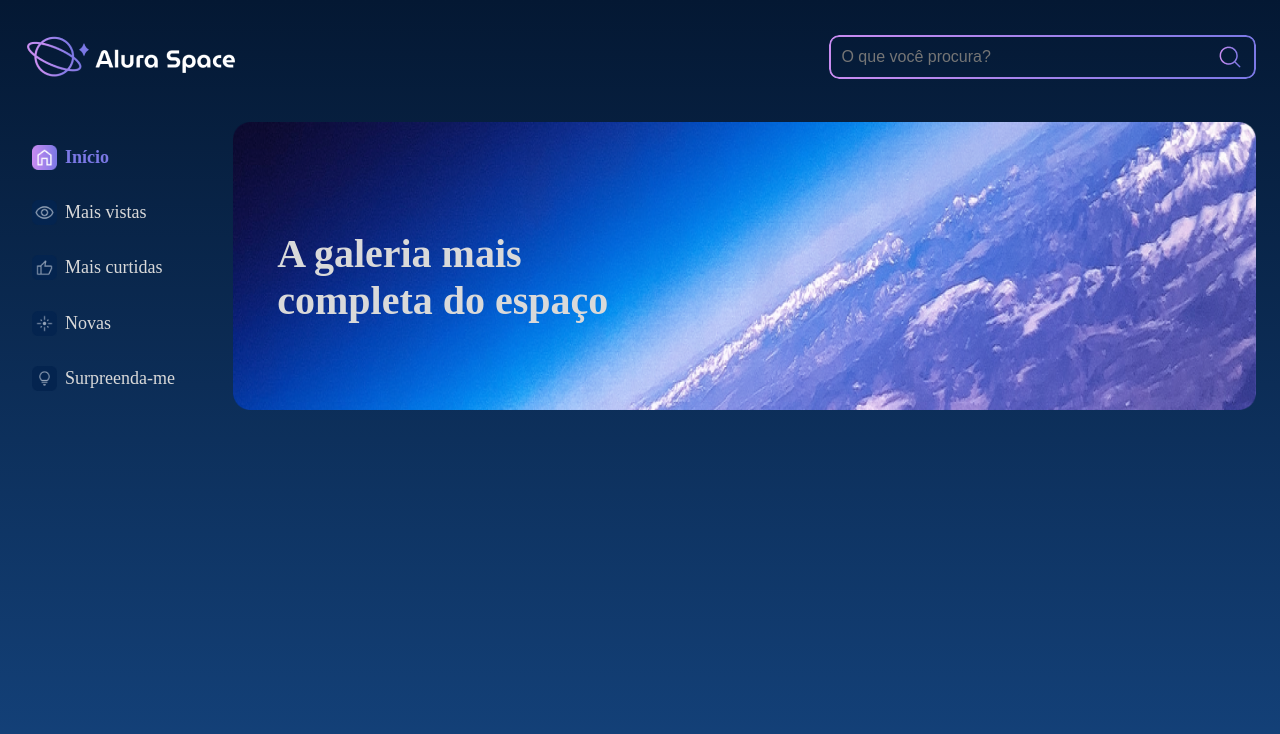
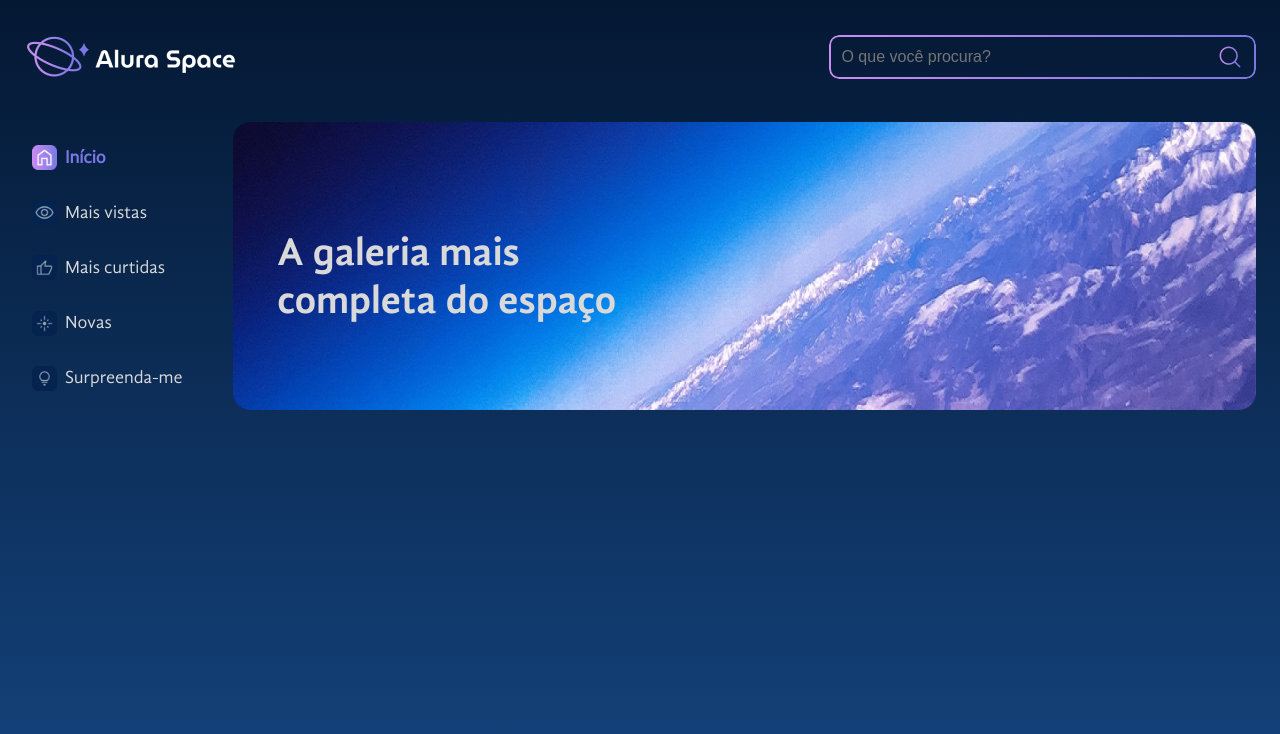
Before and after one commit to IgorNatann/Space, a React (Create React App) app: page / in a window 1280 px wide. Shown: the top 734 px of the page. Built offline with nearby package versions, Linux system fonts and the light colour scheme; a web font is replaced by a local one.

Commit message:
commit fontes globais do projeto

```diff
--- a/src/index.js
+++ b/src/index.js
@@ -1,5 +1,8 @@
 import React from 'react';
 import ReactDOM from 'react-dom/client';
+import "./assets/fontes/GandhiSans-Regular.otf"
+import "./assets/fontes/GandhiSans-Bold.otf"
+
 import App from './App';
 
 const root = ReactDOM.createRoot(document.getElementById('root'));
--- a/src/paginas/PaginaInicial/PaginaInicial.module.scss
+++ b/src/paginas/PaginaInicial/PaginaInicial.module.scss
@@ -22,6 +22,7 @@ main {
         z-index: 1;
         color: #d9d9d9;
         font-size: 2.5rem;
+        font-family: "GandhiSansBold";
         width: 401px;
         height: 144px;
         top: 75px;
```
Also changed, not shown: src/assets/fontes/GandhiSans-Bold.otf (added), src/assets/fontes/GandhiSans-Regular.otf (added).
